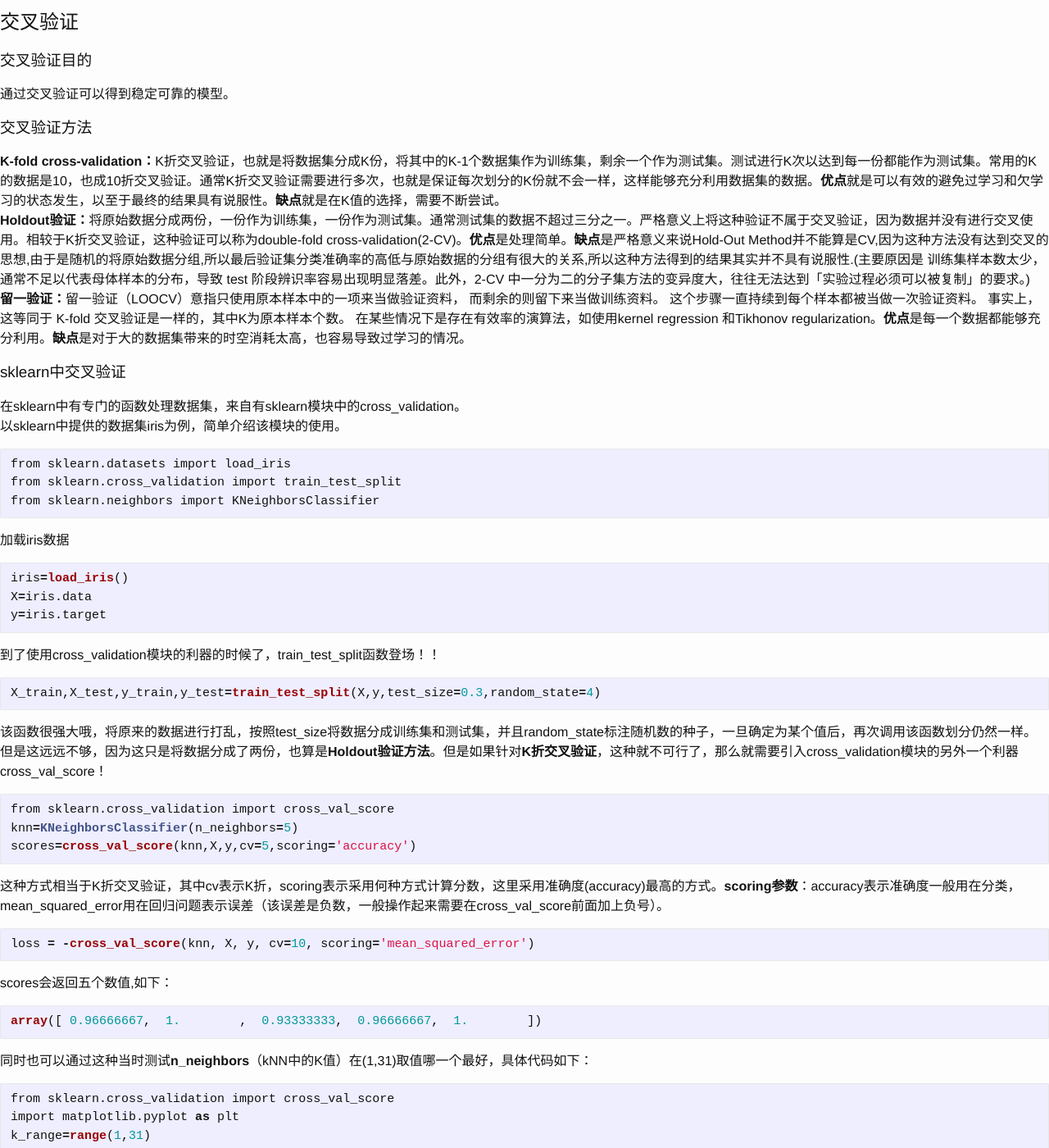
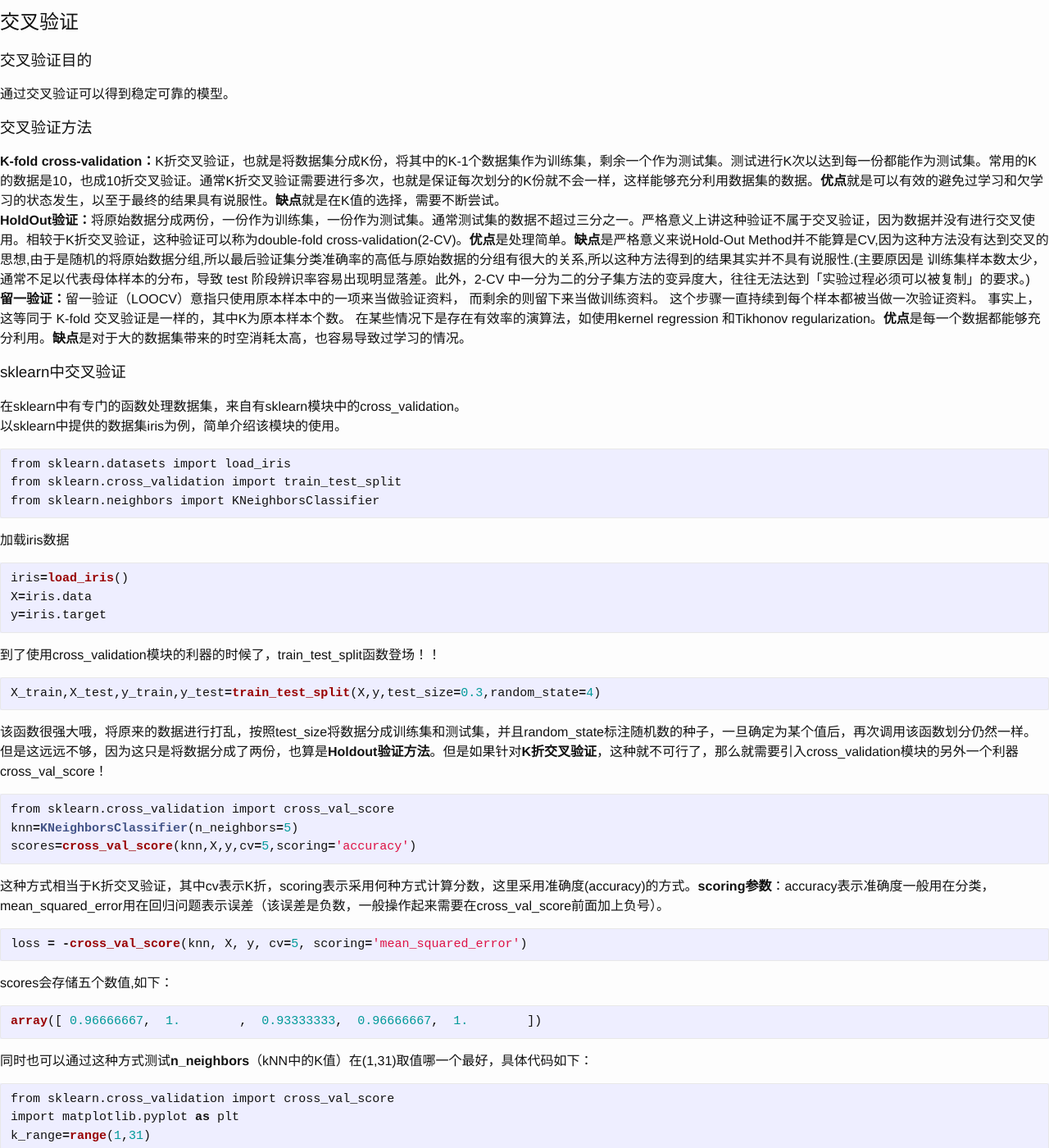
Before and after one commit to amilyk/lushuo.github.io, a Jekyll site: the page built from _posts/2017-01-03-sklearn学习笔记2.md, in a window 1280 px wide and 1400 px high, scrolled down 580 px. Shown: the whole window at 82% size. Built offline with Jekyll 4.4.1, drawn with Linux system fonts in a browser that asks for light colours; nearby versions of some CDN libraries; comment, search, counter and statistics services are not loaded.

Commit message:
修改 交叉验证

````diff
--- a/_posts/2017-01-03-sklearn学习笔记2.md
+++ b/_posts/2017-01-03-sklearn学习笔记2.md
@@ -12,7 +12,7 @@
 通过交叉验证可以得到稳定可靠的模型。
 <h3>交叉验证方法</h3>
 **K-fold cross-validation：**K折交叉验证，也就是将数据集分成K份，将其中的K-1个数据集作为训练集，剩余一个作为测试集。测试进行K次以达到每一份都能作为测试集。常用的K的数据是10，也成10折交叉验证。通常K折交叉验证需要进行多次，也就是保证每次划分的K份就不会一样，这样能够充分利用数据集的数据。**优点**就是可以有效的避免过学习和欠学习的状态发生，以至于最终的结果具有说服性。**缺点**就是在K值的选择，需要不断尝试。
-**Holdout验证：**将原始数据分成两份，一份作为训练集，一份作为测试集。通常测试集的数据不超过三分之一。严格意义上将这种验证不属于交叉验证，因为数据并没有进行交叉使用。相较于K折交叉验证，这种验证可以称为double-fold cross-validation(2-CV)。**优点**是处理简单。**缺点**是严格意义来说Hold-Out Method并不能算是CV,因为这种方法没有达到交叉的思想,由于是随机的将原始数据分组,所以最后验证集分类准确率的高低与原始数据的分组有很大的关系,所以这种方法得到的结果其实并不具有说服性.(主要原因是 训练集样本数太少，通常不足以代表母体样本的分布，导致 test 阶段辨识率容易出现明显落差。此外，2-CV 中一分为二的分子集方法的变异度大，往往无法达到「实验过程必须可以被复制」的要求。)
+**HoldOut验证：**将原始数据分成两份，一份作为训练集，一份作为测试集。通常测试集的数据不超过三分之一。严格意义上讲这种验证不属于交叉验证，因为数据并没有进行交叉使用。相较于K折交叉验证，这种验证可以称为double-fold cross-validation(2-CV)。**优点**是处理简单。**缺点**是严格意义来说Hold-Out Method并不能算是CV,因为这种方法没有达到交叉的思想,由于是随机的将原始数据分组,所以最后验证集分类准确率的高低与原始数据的分组有很大的关系,所以这种方法得到的结果其实并不具有说服性.(主要原因是 训练集样本数太少，通常不足以代表母体样本的分布，导致 test 阶段辨识率容易出现明显落差。此外，2-CV 中一分为二的分子集方法的变异度大，往往无法达到「实验过程必须可以被复制」的要求。)
 **留一验证：**留一验证（LOOCV）意指只使用原本样本中的一项来当做验证资料， 而剩余的则留下来当做训练资料。 这个步骤一直持续到每个样本都被当做一次验证资料。 事实上，这等同于 K-fold 交叉验证是一样的，其中K为原本样本个数。 在某些情况下是存在有效率的演算法，如使用kernel regression 和Tikhonov regularization。**优点**是每一个数据都能够充分利用。**缺点**是对于大的数据集带来的时空消耗太高，也容易导致过学习的情况。
 <h3>sklearn中交叉验证</h3>
 在sklearn中有专门的函数处理数据集，来自有sklearn模块中的cross_validation。
@@ -47,19 +47,19 @@
 scores=cross_val_score(knn,X,y,cv=5,scoring='accuracy')
 ```
 
-这种方式相当于K折交叉验证，其中cv表示K折，scoring表示采用何种方式计算分数，这里采用准确度(accuracy)最高的方式。**scoring参数**：accuracy表示准确度一般用在分类，mean_squared_error用在回归问题表示误差（该误差是负数，一般操作起来需要在cross_val_score前面加上负号）。
+这种方式相当于K折交叉验证，其中cv表示K折，scoring表示采用何种方式计算分数，这里采用准确度(accuracy)的方式。**scoring参数**：accuracy表示准确度一般用在分类，mean_squared_error用在回归问题表示误差（该误差是负数，一般操作起来需要在cross_val_score前面加上负号）。
 
 ```python
-loss = -cross_val_score(knn, X, y, cv=10, scoring='mean_squared_error')
+loss = -cross_val_score(knn, X, y, cv=5, scoring='mean_squared_error')
 ```
 
-scores会返回五个数值,如下：
+scores会存储五个数值,如下：
 
 ```python
 array([ 0.96666667,  1.        ,  0.93333333,  0.96666667,  1.        ])
 ```
 
-同时也可以通过这种当时测试**n_neighbors**（kNN中的K值）在(1,31)取值哪一个最好，具体代码如下：
+同时也可以通过这种方式测试**n_neighbors**（kNN中的K值）在(1,31)取值哪一个最好，具体代码如下：
 
 ```python
 from sklearn.cross_validation import cross_val_score
````
